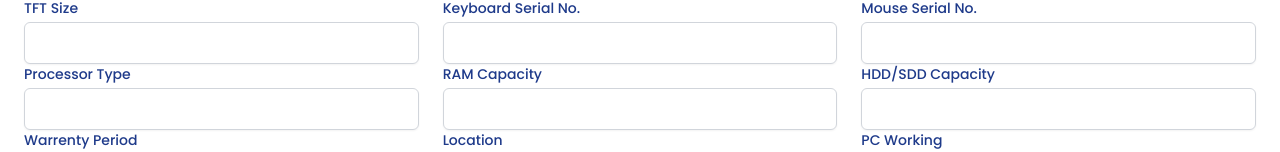
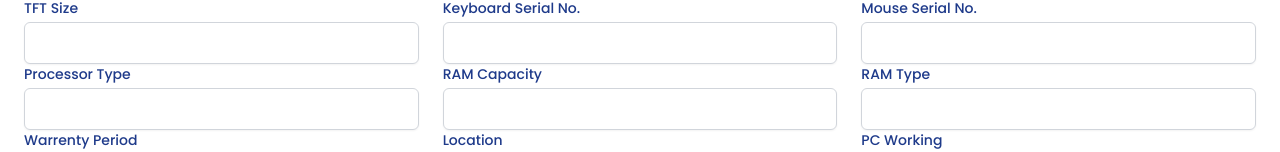
Before and after one commit to upadhyayaditi/Complaint-Login-Portal, a React (Vite) app in the folder client/: page /admin/asset in a window 1280 px wide. Shown: the part 298-450 px from the top of the page. Built offline with nearby package versions, Linux system fonts and the light colour scheme.

Commit message:
update asset form

```diff
--- a/client/src/Pages/admin/AssetForm.jsx
+++ b/client/src/Pages/admin/AssetForm.jsx
@@ -64,6 +64,9 @@ const AssetForm = () => {
             // placeholder="Enter Asset Type"
             className="mt-1 block w-full border border-gray-300 p-2 rounded-md shadow-sm focus:ring-blue-500 focus:border-blue-500"
           />
+
+
+
 
           <label
             htmlFor="assetType"
@@ -197,12 +200,13 @@ const AssetForm = () => {
             className="mt-1 block w-full border border-gray-300 p-2 rounded-md shadow-sm focus:ring-blue-500 focus:border-blue-500"
           />
 
-          <label
+<label
             htmlFor="assetType"
             className="block text-sm font-medium text-blue-900"
           >
-            HDD/SDD Capacity
+            RAM Type
           </label>
+
           <input
             type="text"
             name="Department"
```
